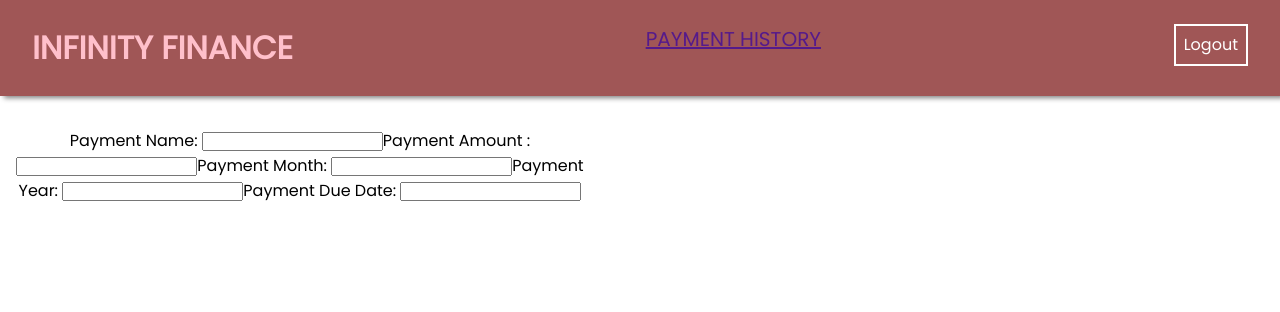
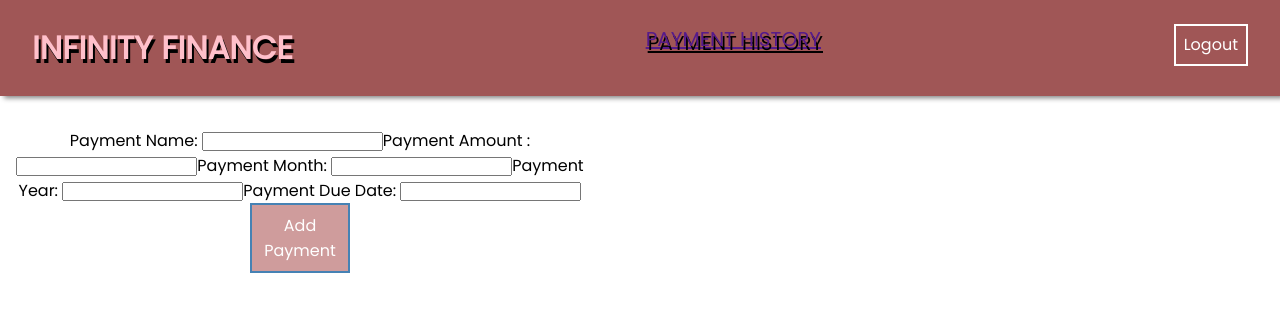
Before and after one commit to natalievmedrano/Payment-Tracker-CAPSTONE, a React (Create React App) app in the folder frontend/: page /addpayment in a window 1280 px wide. Shown: the top 312 px of the page. Built offline with nearby package versions, Linux system fonts and the light colour scheme; sample sign-in values are in the browser's storage.

Commit message:
added shadow to site title

```diff
--- a/frontend/src/components/NavBar/NavBar.css
+++ b/frontend/src/components/NavBar/NavBar.css
@@ -14,6 +14,7 @@ li {
   color: white;
   margin-bottom: 2rem;
   padding: 1.5rem 2rem;
+  text-shadow: 2px 4px black;
 }
 
 .navBar button {
--- a/frontend/src/pages/AddPaymentPage/AddPaymentPage.js
+++ b/frontend/src/pages/AddPaymentPage/AddPaymentPage.js
@@ -85,6 +85,7 @@ const AddPaymentPage = () => {
             onChange={handleChange}
           />
         </label>
+        <button onSubmit={handleSubmit}>Add Payment</button>
       </form>
     </div>
   );
```
